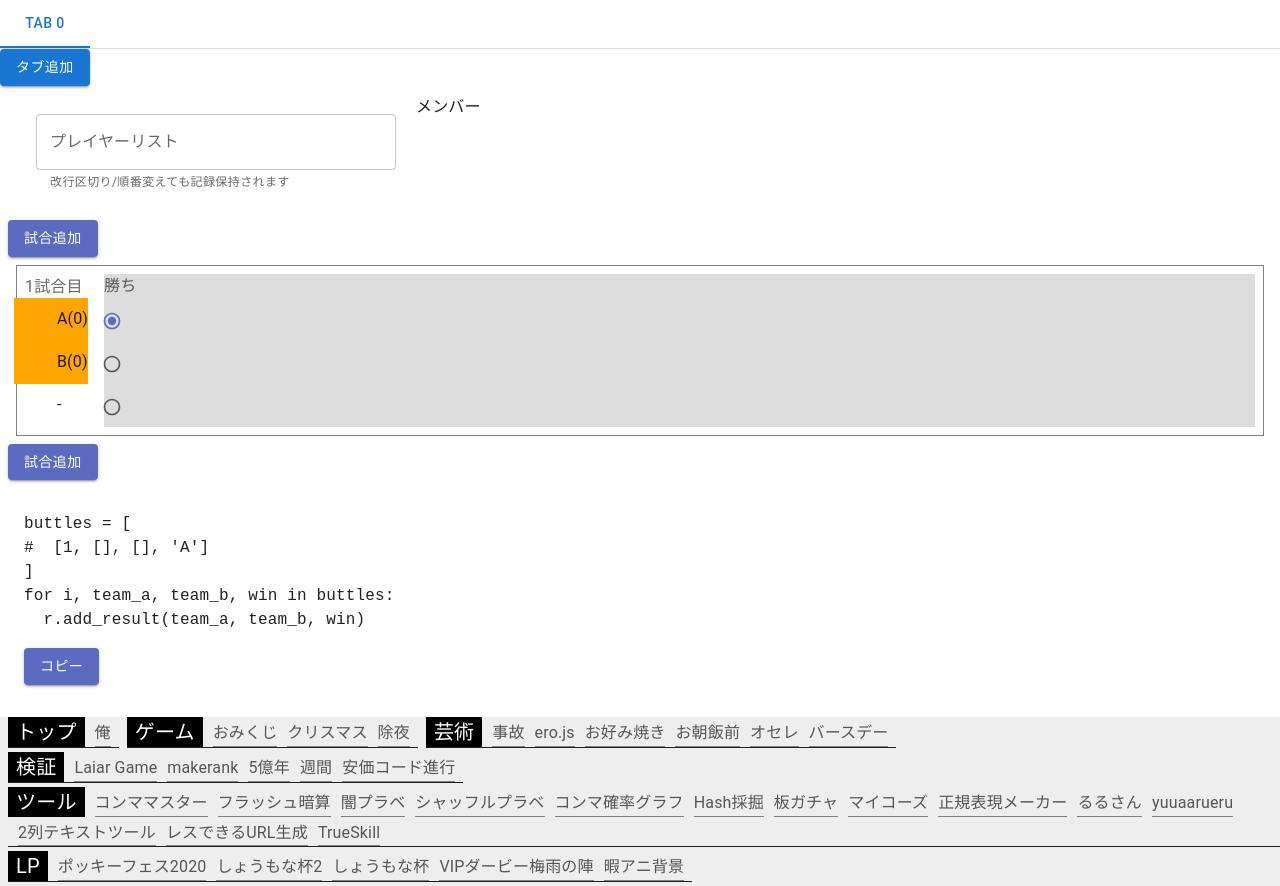
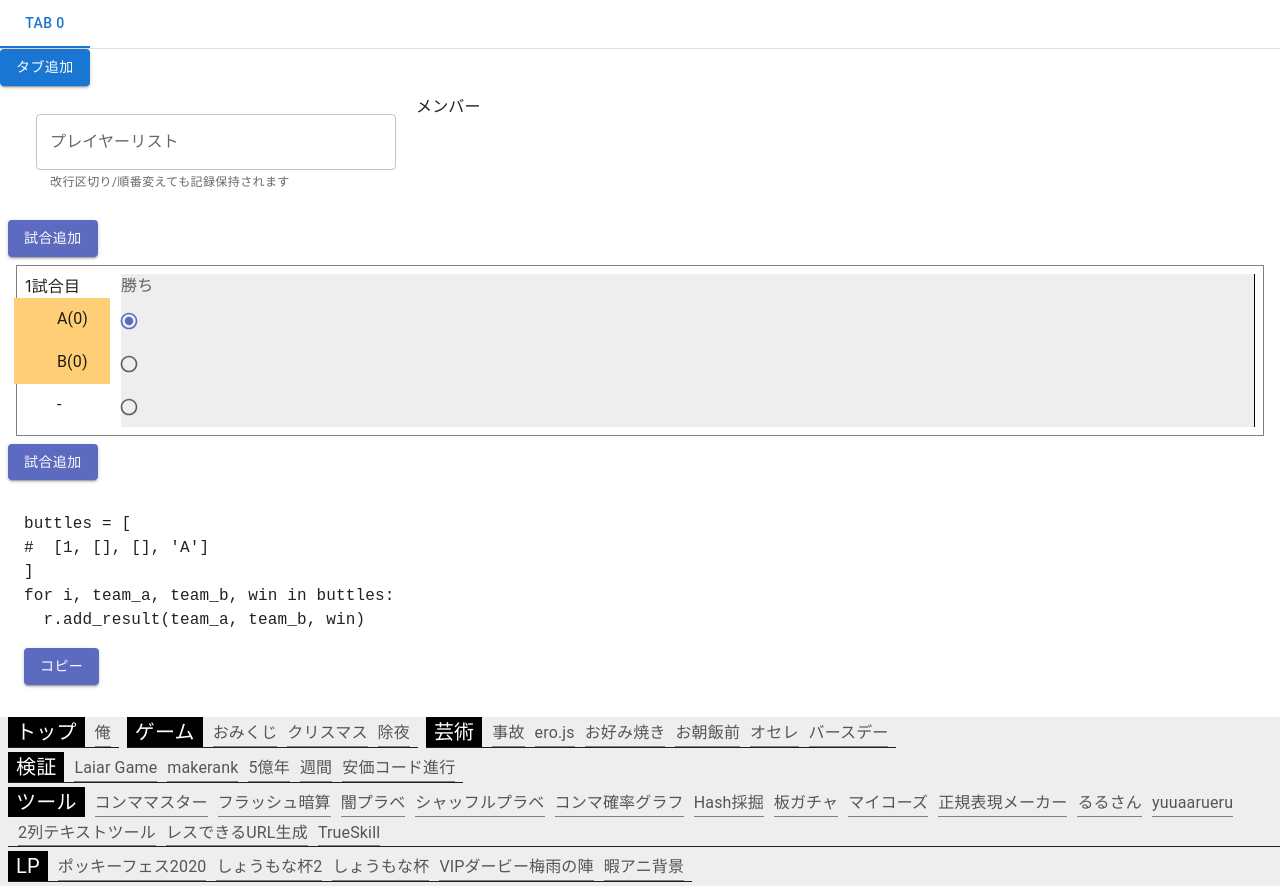
Before and after one commit to vipzero/hello, a Next.js app: page /tool/trueskill-rate in a window 1280 px wide. Both pictures are taken after a click on the button "試合追加". Built offline with nearby package versions, Linux system fonts and the light colour scheme; a web font is replaced by a local one.

Commit message:
add suggestion

```diff
--- a/src/pages/tool/trueskill-rate.tsx
+++ b/src/pages/tool/trueskill-rate.tsx
@@ -13,7 +13,7 @@ import {
 	TextField,
 	Typography,
 } from '@mui/material'
-import { groupBy } from 'lodash'
+import { clamp, groupBy } from 'lodash'
 import { useCopyToClipboard, useLocalStorage } from 'react-use'
 import styled from 'styled-components'
 import Layout from '../../components/Layout'
@@ -161,7 +161,7 @@ for i, team_a, team_b, win in buttles:
 				<Button variant="contained" onClick={addBattle}>
 					試合追加
 				</Button>
-				<div>
+				<Wrapper>
 					{Object.entries(battles || {}).map(([i, b]) => {
 						const an = members.filter((k) => b.teams[k] === 'A').length
 						const bn = members.filter((k) => b.teams[k] === 'B').length
@@ -175,27 +175,26 @@ for i, team_a, team_b, win in buttles:
 									m: 1,
 									p: 1,
 								}}
+								className="cols"
 							>
-								<Box>
-									<FormLabel style={{ width: '6rem' }}>
-										{Number(i) + 1}試合目
-									</FormLabel>
+								<Box className="head">
+									<div style={{ width: '6rem' }}>{Number(i) + 1}試合目</div>
 									<RadioGroup>
 										{/* 行を揃えるため */}
 										<FormControlLabel
 											control={<DummyRadio />}
 											label={`A(${an})`}
-											style={{ background: an === 4 ? 'lime' : 'orange' }}
+											style={{ background: an === 4 ? '#a7ffa7' : '#ffcf77' }}
 										/>
 										<FormControlLabel
 											control={<DummyRadio />}
 											label={`B(${bn})`}
-											style={{ background: bn === 4 ? 'lime' : 'orange' }}
+											style={{ background: bn === 4 ? '#a7ffa7' : '#ffcf77' }}
 										/>
 										<FormControlLabel control={<DummyRadio />} label="-" />
 									</RadioGroup>
 								</Box>
-								<FormControl style={{ background: '#ddd' }}>
+								<FormControl className="head2">
 									<FormLabel>勝ち</FormLabel>
 									<RadioGroup
 										value={b.win}
@@ -222,10 +221,7 @@ for i, team_a, team_b, win in buttles:
 									</RadioGroup>
 								</FormControl>
 								{members.map((m) => (
-									<FormControl
-										key={m}
-										style={{ background: rests[m] ? 'gray' : 'white' }}
-									>
+									<FormControl key={m} data-rest={!!rests[m]}>
 										<FormLabel>{m}</FormLabel>
 										<RadioGroup
 											value={b.teams[m] || 'N'}
@@ -262,29 +258,39 @@ for i, team_a, team_b, win in buttles:
 
 												setButtles({ ...battles, [i]: nb })
 											}}
+											className="radios"
+											data-an={clamp(an - 4, -1, 1)}
+											data-bn={clamp(bn - 4, -1, 1)}
+											data-select={b.teams[m] || 'N'}
 										>
+											<div data-team="a">
 												<FormControlLabel
 													value="A"
 													control={<Radio size="small" />}
 													label=""
 												/>
+											</div>
+											<div data-team="b">
 												<FormControlLabel
 													value="B"
 													control={<Radio size="small" />}
 													label=""
 												/>
+											</div>
+											<div>
 												<FormControlLabel
 													value="N"
 													control={<Radio size="small" />}
 													label=""
 												/>
+											</div>
 										</RadioGroup>
 									</FormControl>
 								))}
 							</Box>
 						)
 					})}
-				</div>
+				</Wrapper>
 				{Object.values(battles).length > 0 && (
 					<Button variant="contained" onClick={addBattle}>
 						試合追加
@@ -302,5 +308,44 @@ for i, team_a, team_b, win in buttles:
 		</Layout>
 	)
 }
+const Wrapper = styled.div`
+	[data-rest='true'] {
+		background: #aaa;
+	}
+	.cols {
+		> div:nth-child(2n) {
+			background: #eee;
+		}
+		.head {
+			label {
+				width: 100%;
+			}
+		}
+		.head2 {
+			/* background: #ddd; */
+			border-right: 1px double black;
+		}
+	}
+	.radios {
+		> div {
+			width: 100%;
+			border-bottom: 1px solid #ccc;
+			text-align: center;
+		}
+		&[data-an='1'][data-select='A'] [data-team='a'] {
+			background: #f88;
+		}
+		&[data-bn='1'][data-select='B'] [data-team='b'] {
+			background: #f88;
+		}
+
+		&[data-an='-1']:not([data-select='A']) [data-team='a'] {
+			background: #ff8;
+		}
+		&[data-bn='-1']:not([data-select='B']) [data-team='b'] {
+			background: #ff8;
+		}
+	}
+`
 
 export default TrueSkillRateTabs
```
Lines whose indentation alone changed are shown as unchanged.
